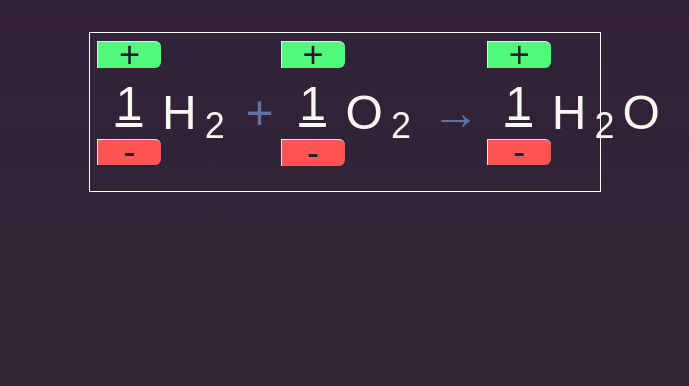
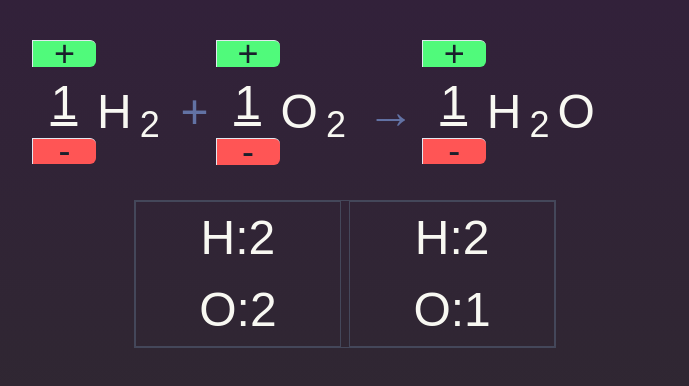
Before and after one commit to jdvober/chemical-equation-balancer, a React (Vite) app: page / in a window 1280 px wide. Shown: the top 386 px of the page, without its empty margins (295-984 px from the left). Built offline with nearby package versions, Linux system fonts and the light colour scheme.

Commit message:
making element lists

```diff
--- a/src/App.tsx
+++ b/src/App.tsx
@@ -1,13 +1,17 @@
 import "./App.css"
 
-import { Center } from "@chakra-ui/react"
+import { Center, VStack } from "@chakra-ui/react"
 
+import { Count } from "./components/Count/Count"
 import { Formula } from "./components/Formula/Formula"
 
 export const App = () => {
 	return (
 		<Center fontSize="5xl">
-			<Formula />
+			<VStack>
+				<Formula />
+				<Count />
+			</VStack>
 		</Center>
 	)
 }
--- /dev/null
+++ b/src/components/Count/Count.tsx
@@ -0,0 +1,25 @@
+import React from "react"
+
+import { HStack, Text } from "@chakra-ui/react"
+
+import { useMainStore } from "../../stores/MainStore.ts"
+import { ProductCount } from "./ProductCount"
+import { ReactantCount } from "./ReactantCount"
+
+// If no values, use this:
+type CountProps = Record<string, never>
+// If values, fill in the object below
+//type CountProps = {}
+
+export const Count: React.FC<CountProps> = () => {
+	return (
+		<HStack
+			className="Count-container"
+			border={`1px solid #44475a`}
+			w="33vw"
+			h="auto">
+			<ReactantCount />
+			<ProductCount />
+		</HStack>
+	)
+}
--- /dev/null
+++ b/src/components/Count/ProductCount.tsx
@@ -0,0 +1,53 @@
+import React from "react"
+
+import { Box, Text } from "@chakra-ui/react"
+
+import { useMainStore } from "../../stores/MainStore.ts"
+
+// If no values, use this:
+type ProductCountProps = Record<string, never>
+// If values, fill in the object below
+//type ProductCountProps = {}
+
+export const ProductCount: React.FC<ProductCountProps> = () => {
+	const formula = useMainStore((state) => state.formula)
+	const allSymbols: string[] = []
+	const symbols: string[] = []
+	formula.products.forEach((product) => {
+		product.elements.forEach((element) => {
+			if (!symbols.includes(element.symbol)) {
+				symbols.push(element.symbol)
+			}
+			for (let c = 0; c < product.coefficient; c++) {
+				for (let s = 0; s < element.subscript; s++) {
+					allSymbols.push(element.symbol)
+				}
+			}
+		})
+	})
+
+	const elements: {
+		symbol: string
+		count: number
+	}[] = []
+	for (const symbol of symbols) {
+		elements.push({
+			symbol: symbol,
+			count: allSymbols.filter((e) => e == symbol).length,
+		})
+	}
+
+	return (
+		<Box
+			className="ProductCount"
+			border={`1px solid #44475a`}
+			w="33vw"
+			h="auto">
+			{elements.map((element) => (
+				<Box>
+					<Text color="dracula.dracFG">{`${element.symbol}:${element.count} `}</Text>
+				</Box>
+			))}
+		</Box>
+	)
+}
--- /dev/null
+++ b/src/components/Count/ReactantCount.tsx
@@ -0,0 +1,55 @@
+import React from "react"
+
+import { Box, Text } from "@chakra-ui/react"
+
+import { useMainStore } from "../../stores/MainStore.ts"
+
+// If no values, use this:
+type ReactantCountProps = Record<string, never>
+// If values, fill in the object below
+//type ReactantCountProps = {}
+
+export const ReactantCount: React.FC<ReactantCountProps> = () => {
+	const formula = useMainStore((state) => state.formula)
+	const reactantCountList = useMainStore((state) => state.reactantCountList)
+	const productCountList = useMainStore((state) => state.productCountList)
+	const allSymbols: string[] = []
+	const symbols: string[] = []
+	formula.reactants.forEach((reactant) => {
+		reactant.elements.forEach((element) => {
+			if (!symbols.includes(element.symbol)) {
+				symbols.push(element.symbol)
+			}
+			for (let c = 0; c < reactant.coefficient; c++) {
+				for (let s = 0; s < element.subscript; s++) {
+					allSymbols.push(element.symbol)
+				}
+			}
+		})
+	})
+
+	const elements: {
+		symbol: string
+		count: number
+	}[] = []
+	for (const symbol of symbols) {
+		elements.push({
+			symbol: symbol,
+			count: allSymbols.filter((e) => e == symbol).length,
+		})
+	}
+
+	return (
+		<Box
+			className="ReactantCount"
+			border={`1px solid #44475a`}
+			w="33vw"
+			h="auto">
+			{elements.map((element) => (
+				<Box>
+					<Text color="dracula.dracFG">{`${element.symbol}:${element.count} `}</Text>
+				</Box>
+			))}
+		</Box>
+	)
+}
--- a/src/components/Formula/Formula.tsx
+++ b/src/components/Formula/Formula.tsx
@@ -23,10 +23,9 @@ export const Formula: React.FC<FormulaProps> = () => {
 			}, 1fr)`}
 			gap={0}
 			minW="30vw"
-			w="40vw"
+			w="50vw"
 			maxW="100vw"
 			alignItems="center"
-			border="1px solid white"
 			h={`${formulaHeightVH}vh`}>
 			{formula.reactants.map((reactant, reactantIndex) => (
 				<GridItem w="100%" h={`${formulaHeightVH}vh`}>
--- a/src/stores/MainStore.ts
+++ b/src/stores/MainStore.ts
@@ -1,5 +1,5 @@
 import { create } from "zustand"
-import { persist } from "zustand/middleware"
+// import { persist } from "zustand/middleware"
 import { immer } from "zustand/middleware/immer"
 
 type State = {
@@ -7,7 +7,15 @@ type State = {
 		reactants: ChemicalReactant[],
 		products: ChemicalProduct[]
 	},
-	formulaHeightVH: number
+	formulaHeightVH: number,
+	reactantCountList: {
+		symbol: string
+		count: number
+	}[],
+	productCountList: {
+		symbol: string
+		count: number
+	}[],
 }
 
 type Action = {
@@ -16,7 +24,7 @@ type Action = {
 }
 
 export const useMainStore = create<State & Action>()(
-	persist(
+	// persist(
 	immer( ( set ) => ( {
 		///////////
 		// State //
@@ -64,6 +72,8 @@ export const useMainStore = create<State & Action>()(
 
 		},
 		formulaHeightVH: 20,
+		reactantCountList: [],
+		productCountList: [],
 
 		/////////////
 		// Actions //
@@ -83,11 +93,11 @@ export const useMainStore = create<State & Action>()(
 
 	}
 	) ),
-		{
-			// Use Local Storage
-			name: "main-storage",
-			getStorage: () => sessionStorage,
-		} )
+	// {
+	// 	// Use Local Storage
+	// 	name: "main-storage",
+	// 	getStorage: () => sessionStorage,
+	// } )
 
 )
 
```
Lines whose indentation alone changed are shown as unchanged.
